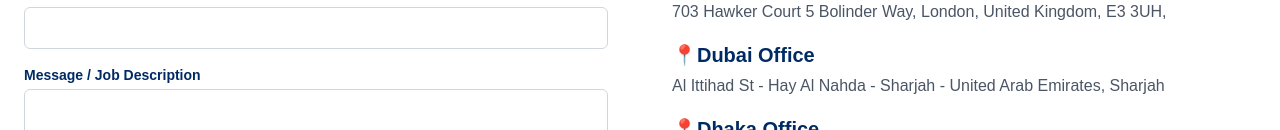
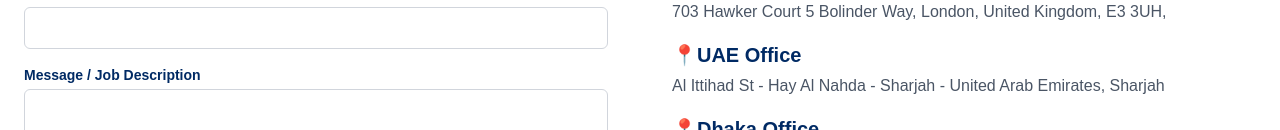
Before and after one commit to jihansofts/Connect-Europe, a Next.js app: page /contact in a window 1280 px wide. Shown: the part 1256-1386 px from the top of the page. Built offline with nearby package versions, Linux system fonts and the light colour scheme.

Commit message:
update text contact

```diff
--- a/src/components/ContactPages/ContactArea.tsx
+++ b/src/components/ContactPages/ContactArea.tsx
@@ -217,7 +217,7 @@ export default function ContactArea() {
                 </address>
                 <address className="not-italic cursor-pointer space-y-1">
                   <p className="text-heading font-bold text-[20px]">
-                    📍Dubai Office
+                    📍UAE Office
                   </p>
                   <p className="text-[16px] text-gray-600">
                     Al Ittihad St - Hay Al Nahda - Sharjah - United Arab
```
